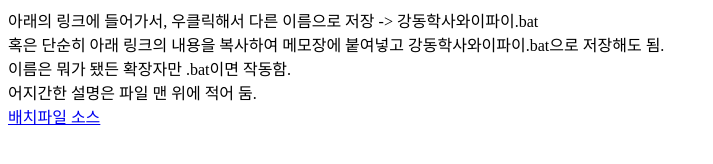
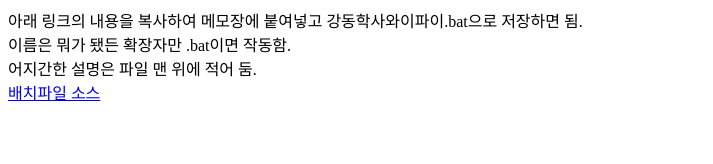
Before and after one commit to unknownpgr/gdh_wifi, a plain HTML site: page index.html in a window 1280 px wide. Shown: the whole page, without its empty margins (0-713 px from the left). Drawn offline with Linux system fonts and the light colour scheme.

Commit message:
Edit index.html

```diff
--- a/index.html
+++ b/index.html
@@ -7,8 +7,7 @@
 
 <body>
 <div>
- <div>아래의 링크에 들어가서, 우클릭해서 다른 이름으로 저장 -> 강동학사와이파이.bat</div>
- <div>혹은 단순히 아래 링크의 내용을 복사하여 메모장에 붙여넣고 강동학사와이파이.bat으로 저장해도 됨.</div>
+ <div> 아래 링크의 내용을 복사하여 메모장에 붙여넣고 강동학사와이파이.bat으로 저장하면 됨.</div>
  <div>이름은 뭐가 됐든 확장자만 .bat이면 작동함.</div>
  <div>어지간한 설명은 파일 맨 위에 적어 둠.</div>
  <div></div>
```
Also changed, not shown: 강동학사 와이파이 설정.txt.
